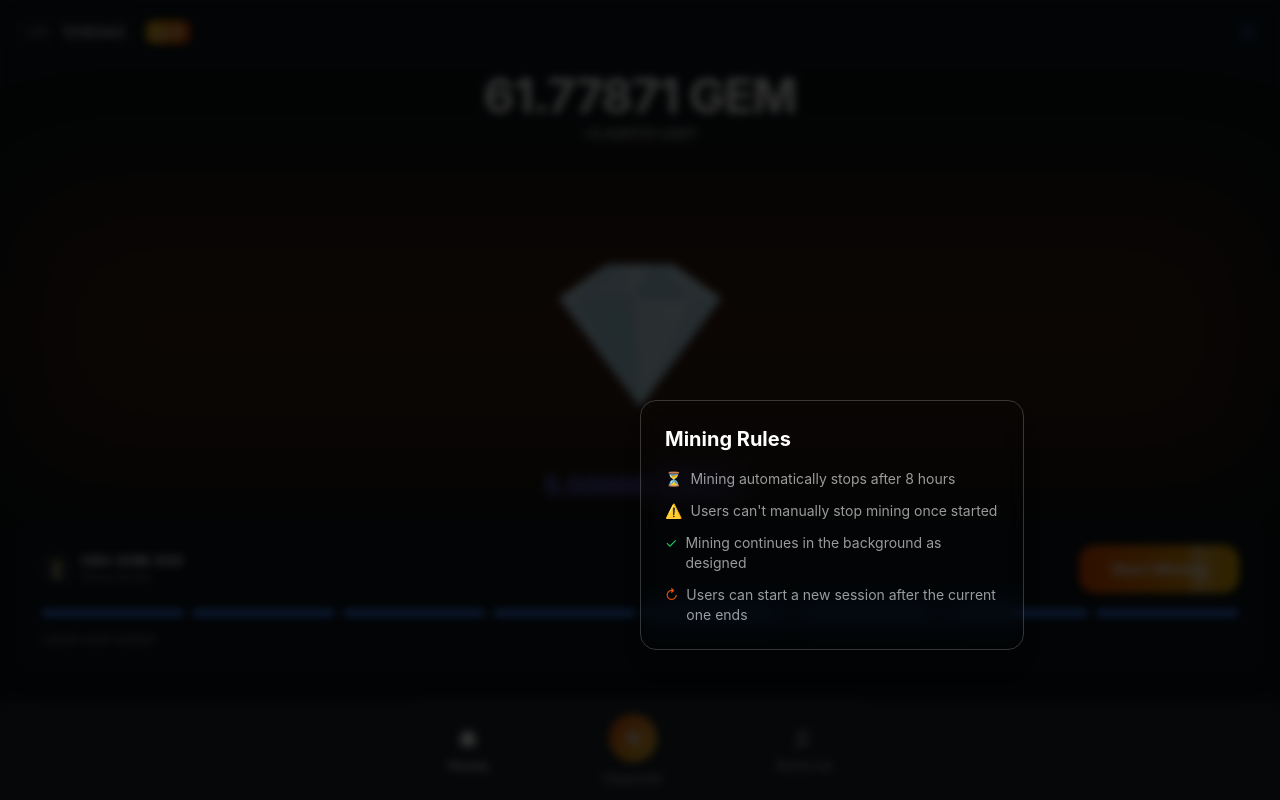
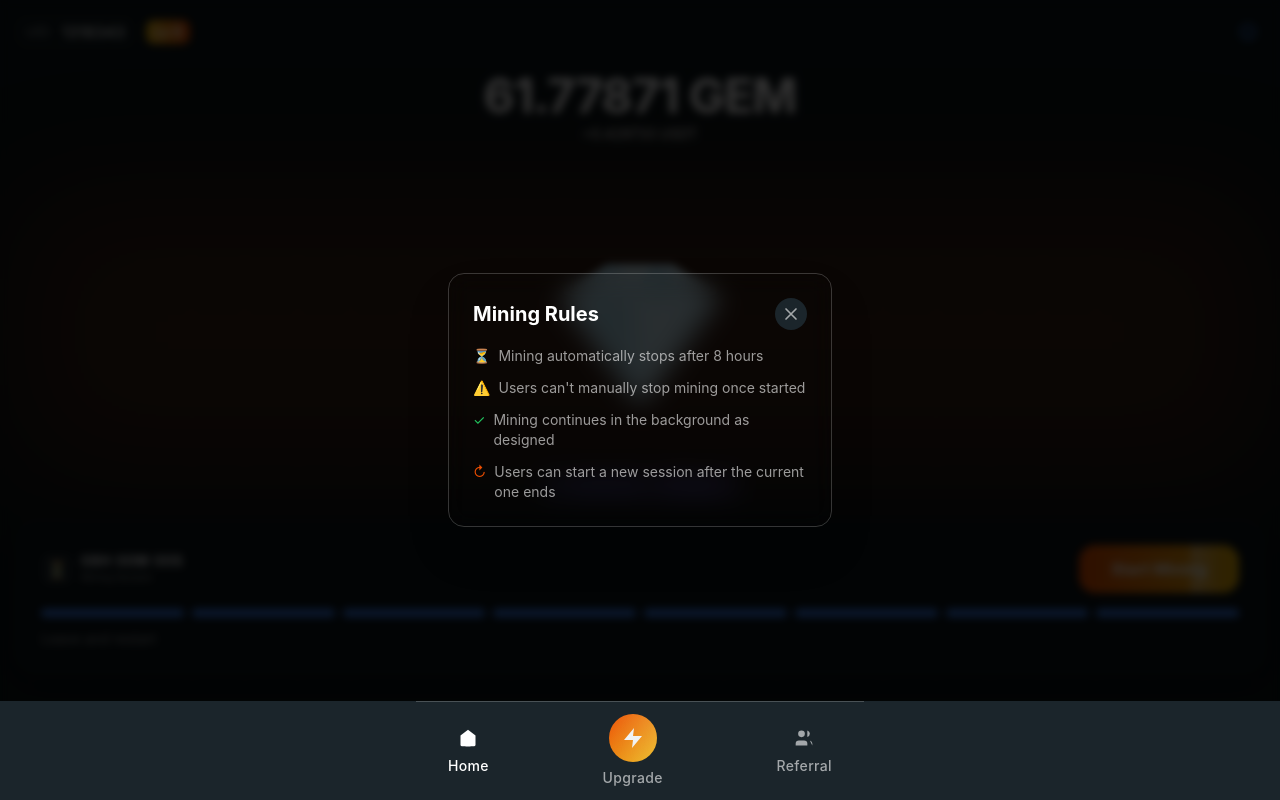
Before and after one commit to SubscriptionEchor/GEM, a React (Vite) app: page / in a window 1280 px wide. Both pictures are taken after a click on the button 1248 px from the left and 32 px from the top of the page. Built offline with nearby package versions, Linux system fonts and the light colour scheme.

Commit message:
Fixed the fraemr motion styling overriding the tailwind css styles

```diff
--- a/src/components/HomePage.tsx
+++ b/src/components/HomePage.tsx
@@ -124,7 +124,7 @@ const HomePage: React.FC<HomePageProps> = ({ onNavigate }) => {
                 animate={{ opacity: 1 }}
                 exit={{ opacity: 0 }}
                 onClick={() => setShowInfoModal(false)}
-                className="fixed inset-0 bg-black/80 backdrop-blur-sm z-[100] flex items-center justify-center"
+                className="fixed inset-0 bg-black/80 backdrop-blur-sm z-50"
               />
 
               {/* Modal Content */}
@@ -132,17 +132,24 @@ const HomePage: React.FC<HomePageProps> = ({ onNavigate }) => {
                 initial={{ opacity: 0, scale: 0.9, y: 20 }}
                 animate={{ opacity: 1, scale: 1, y: 0 }}
                 exit={{ opacity: 0, scale: 0.9, y: 20 }}
-                className="fixed left-1/2 top-1/2 -translate-x-1/2 -translate-y-1/2 w-[90%] max-w-sm
+                className="fixed left-0 right-0 top-0 bottom-0 m-auto h-fit w-[90%] max-w-sm
                          bg-background-darker/95 backdrop-blur-md rounded-2xl p-6 z-[101]
-                         border border-border-medium shadow-xl
-                         flex flex-col gap-4"
-                style={{
-                  maxHeight: 'calc(100vh - 4rem)',
-                  overflowY: 'auto',
-                  margin: 'auto'
-                }}
+                         border border-border-medium shadow-2xl flex flex-col gap-4
+                         max-h-[calc(100vh-4rem)] overflow-y-auto"
               >
-                <h3 className="text-xl font-bold text-text-primary">Mining Rules</h3>
+                <div className="flex justify-between items-center">
+                  <h3 className="text-xl font-bold text-text-primary">Mining Rules</h3>
+                  <motion.button
+                    whileHover={{ scale: 1.1 }}
+                    whileTap={{ scale: 0.9 }}
+                    onClick={() => setShowInfoModal(false)}
+                    className="w-8 h-8 flex items-center justify-center rounded-full bg-background-dark text-text-secondary hover:text-text-primary"
+                  >
+                    <svg viewBox="0 0 24 24" fill="none" stroke="currentColor" className="w-5 h-5">
+                      <path strokeLinecap="round" strokeLinejoin="round" strokeWidth={2} d="M6 18L18 6M6 6l12 12" />
+                    </svg>
+                  </motion.button>
+                </div>
                 <ul className="space-y-3 text-sm">
                   <li className="flex gap-2 text-text-secondary">
                     <span className="text-accent-info">⏳</span>
--- a/src/components/UpgradePage.tsx
+++ b/src/components/UpgradePage.tsx
@@ -197,18 +197,31 @@ const UpgradePage: React.FC<UpgradePageProps> = ({ onNavigate }) => {
                 animate={{ opacity: 1 }}
                 exit={{ opacity: 0 }}
                 onClick={() => setShowConfirmModal(false)}
-                className="fixed inset-0 bg-black/80 backdrop-blur-sm z-[100]"
+                className="fixed inset-0 bg-black/80 backdrop-blur-sm z-50"
               />
 
               <motion.div
                 initial={{ opacity: 0, scale: 0.9, y: 20 }}
                 animate={{ opacity: 1, scale: 1, y: 0 }}
                 exit={{ opacity: 0, scale: 0.9, y: 20 }}
-                className="fixed left-1/2 top-1/2 -translate-x-1/2 -translate-y-1/2 w-[90%] max-w-sm
-                         bg-background-darker/95 backdrop-blur-md rounded-2xl p-6 z-[101]
-                         border border-border-medium shadow-xl"
+                className="fixed left-0 right-0 top-0 bottom-0 m-auto h-fit w-[90%] max-w-sm
+                         bg-background-darker/95 backdrop-blur-md rounded-2xl p-6 z-[51]
+                         border border-border-medium shadow-2xl max-h-[calc(100vh-4rem)]
+                         overflow-y-auto"
               >
-                <h3 className="text-xl font-bold text-text-primary mb-4">Confirm Purchase</h3>
+                <div className="flex justify-between items-center mb-4">
+                  <h3 className="text-xl font-bold text-text-primary">Confirm Purchase</h3>
+                  <motion.button
+                    whileHover={{ scale: 1.1 }}
+                    whileTap={{ scale: 0.9 }}
+                    onClick={() => setShowConfirmModal(false)}
+                    className="w-8 h-8 flex items-center justify-center rounded-full bg-background-dark text-text-secondary hover:text-text-primary"
+                  >
+                    <svg viewBox="0 0 24 24" fill="none" stroke="currentColor" className="w-5 h-5">
+                      <path strokeLinecap="round" strokeLinejoin="round" strokeWidth={2} d="M6 18L18 6M6 6l12 12" />
+                    </svg>
+                  </motion.button>
+                </div>
 
                 {(() => {
                   const option = upgradeOptions.find(opt => opt.id === selectedUpgrade);
```
